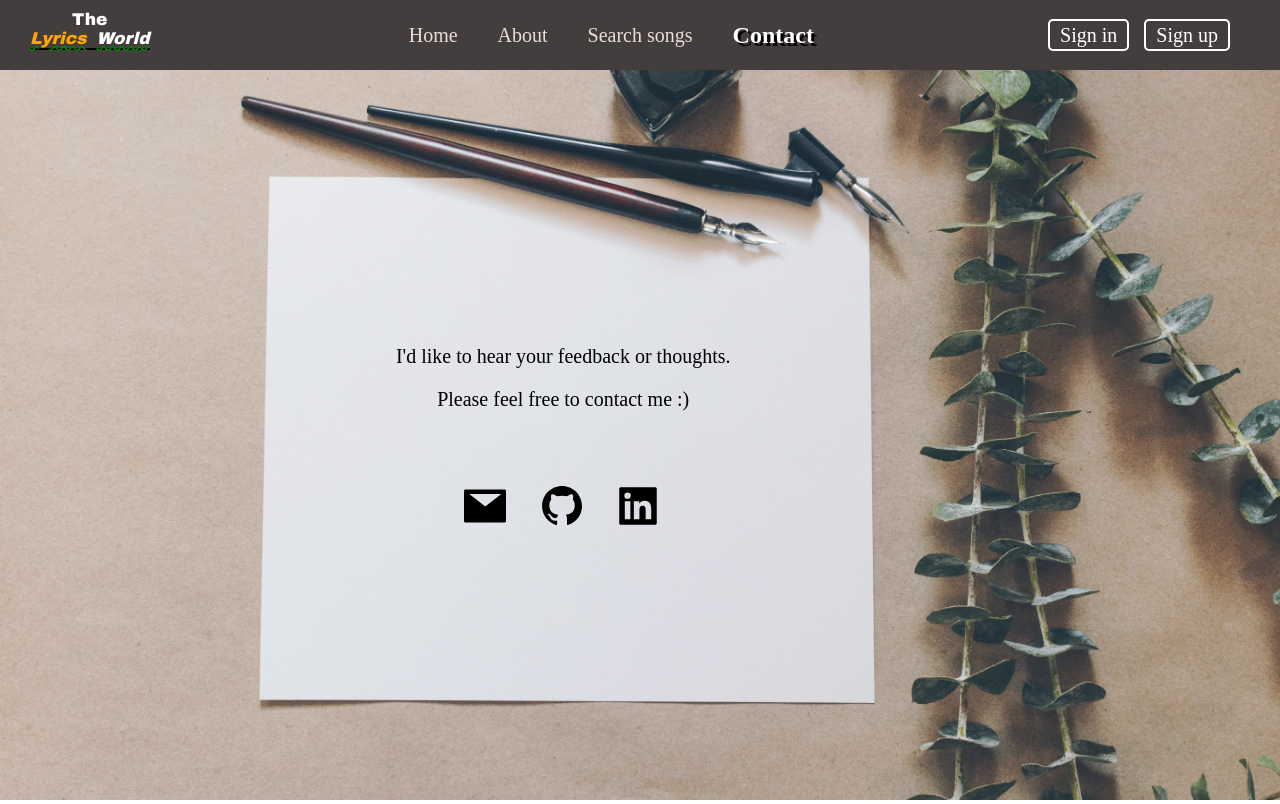
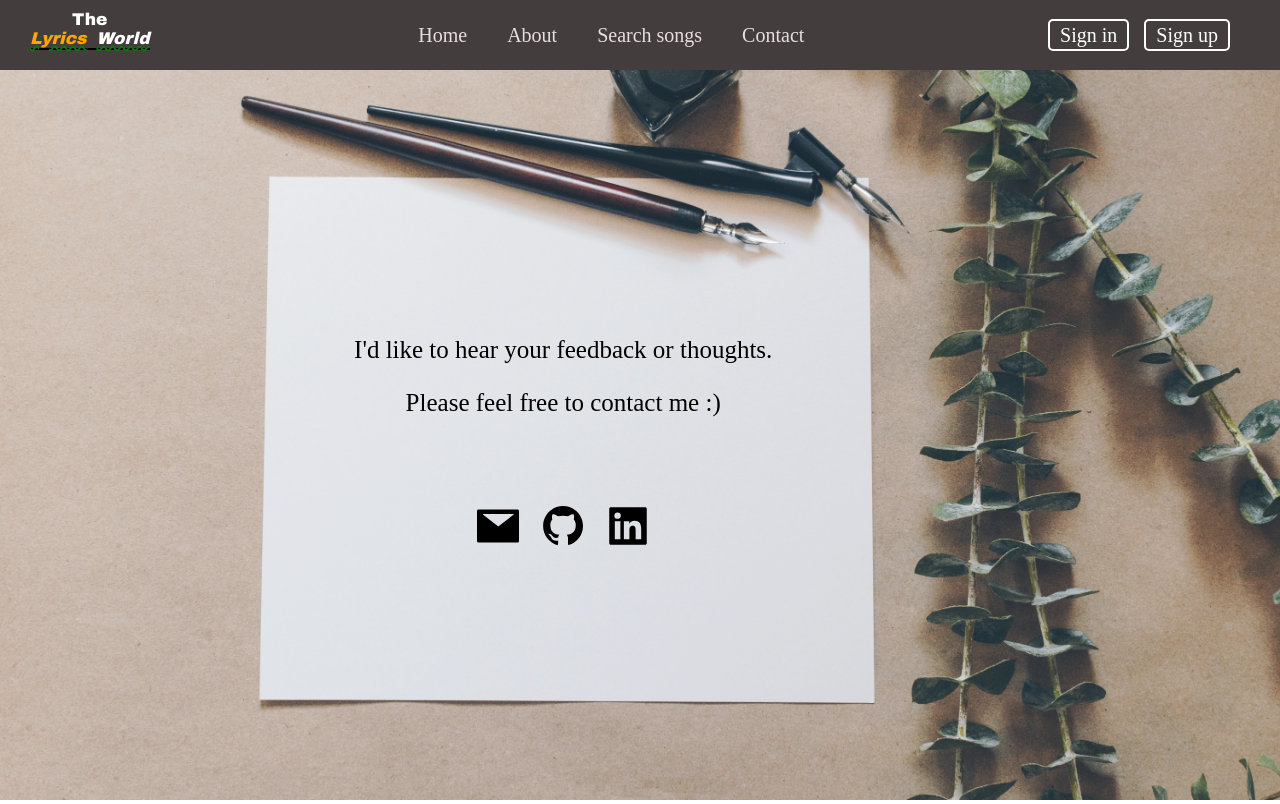
Before and after one commit to D-Nam/dahyeon-final-project, a React (Create React App) app in the folder client/: page /contact in a window 1280 px wide. Built offline with nearby package versions, Linux system fonts and the light colour scheme.

Commit message:
create sidebar

```diff
--- /dev/null
+++ b/client/src/components/MenuLinkTo.js
@@ -0,0 +1,38 @@
+import { Link } from 'react-router-dom';
+
+import styled from 'styled-components';
+
+const MenuLinkTo = ({ path, title }) => {
+  return (
+    <>
+      <SidebarLink to={path}>
+        <div>
+          <SidebarLabel>{title}</SidebarLabel>
+        </div>
+      </SidebarLink>
+    </>
+  );
+};
+
+export default MenuLinkTo;
+
+const SidebarLink = styled(Link)`
+  display: flex;
+  color: black;
+  justify-content: space-between;
+  align-items: center;
+  height: 60px;
+  text-decoration: none;
+  font-size: 18px;
+
+  &:hover {
+    background: #252831;
+    color: white;
+    border-left: 4px solid #e59b8a;
+    cursor: pointer;
+  }
+`;
+
+const SidebarLabel = styled.span`
+  margin-left: 18px;
+`;
--- a/client/src/components/Navbar.js
+++ b/client/src/components/Navbar.js
@@ -1,13 +1,18 @@
-import { NavLink, useNavigate } from 'react-router-dom';
-import { useContext } from 'react';
+import { Link, useNavigate } from 'react-router-dom';
+import { useState, useContext, useEffect } from 'react';
 import { UserContext } from '../context/UserContext';
 import { BiSolidUserCircle } from 'react-icons/bi';
 import { BiMenu } from 'react-icons/bi';
-
+import { AiOutlineClose } from 'react-icons/ai';
+import MenuLinkTo from './MenuLinkTo';
 import styled from 'styled-components';
 
 const Navbar = () => {
   const { signedInUser_id, setSignedInUser_id } = useContext(UserContext);
+
+  useEffect(() => {
+    console.log(signedInUser_id);
+  }, [signedInUser_id]);
   const navigate = useNavigate();
 
   const handleClick = (e) => {
@@ -17,6 +22,10 @@ const Navbar = () => {
     window.alert('Signed out successfully!');
     navigate('/');
   };
+
+  const [sidebar, setSidebar] = useState(false);
+
+  const showSidebar = () => setSidebar(!sidebar);
 
   return (
     <>
@@ -49,10 +58,9 @@ const Navbar = () => {
           <SignInDiv>
             {signedInUser_id ? (
               <GreetUser>
-                Hi, {signedInUser_id._id}
-                <NavLink to={`/myPage/${signedInUser_id._id}`}>
+                <Link to={`/myPage/${signedInUser_id._id}`}>
                   <UserIcon size={'2em'} />
-                </NavLink>
+                </Link>
                 <SignInUpOutLink to='/' onClick={handleClick}>
                   Sign out
                 </SignInUpOutLink>
@@ -64,18 +72,53 @@ const Navbar = () => {
               </AccountDiv>
             )}
           </SignInDiv>
-          <MenuBtn>
-            <MenuIcon size={'2rem'} />
-          </MenuBtn>
+
+          {!sidebar ? (
+            <MenuBtn>
+              <MenuIcon size={'2rem'} onClick={showSidebar} />
+            </MenuBtn>
+          ) : (
+            <CloseIcon size={'2rem'} onClick={showSidebar} />
+          )}
         </NavbarContainer>
       </Nav>
+
+      <SidebarNav sidebar={sidebar}>
+        <SidebarWrap>
+          <MenuLinkTo path='/' title='Home' />
+          <MenuLinkTo path='/about' title='About' />
+          <MenuLinkTo path='/searchSongs' title='Search Songs' />
+          <MenuLinkTo path='/contact' title='Contact' />
+          {signedInUser_id && (
+            <>
+              {' '}
+              <MenuLinkTo
+                path={`/myPage/${signedInUser_id._id}`}
+                title='My Page'
+              />
+              <SignOutDiv>
+                <SideBarSignOutLink to='/' onClick={handleClick}>
+                  Sign out
+                </SideBarSignOutLink>
+              </SignOutDiv>
+            </>
+          )}
+
+          {!signedInUser_id && (
+            <>
+              <MenuLinkTo path='/signIn' title='Sign In' />
+              <MenuLinkTo path='/signUp' title='Sign Up' />
+            </>
+          )}
+        </SidebarWrap>
+      </SidebarNav>
     </>
   );
 };
 
 export default Navbar;
 
-const Nav = styled.div`
+const Nav = styled.nav`
   position: fixed;
   background-color: #433e3d;
   height: 50px;
@@ -153,7 +196,7 @@ const Logo3 = styled.div`
   color: white;
 `;
 
-const LogoLink = styled(NavLink)`
+const LogoLink = styled(Link)`
   text-decoration: none;
 `;
 
@@ -167,7 +210,7 @@ const NavUl = styled.ul`
   }
 `;
 
-const NavbarLink = styled(NavLink)`
+const NavbarLink = styled(Link)`
   color: #e8dede;
   display: flex;
   align-items: center;
@@ -212,7 +255,7 @@ const AccountDiv = styled.div`
   }
 `;
 
-const SignInUpOutLink = styled(NavLink)`
+const SignInUpOutLink = styled(Link)`
   color: white;
   text-decoration: none;
   margin-left: 15px;
@@ -257,3 +300,54 @@ const MenuIcon = styled(BiMenu)`
     display: none;
   }
 `;
+
+const SidebarNav = styled.nav`
+  background: #f3edeb;
+  width: 250px;
+  height: 100vh;
+  display: flex;
+  justify-content: center;
+  position: fixed;
+  top: 50px;
+  right: ${({ sidebar }) => (sidebar ? '0' : '-100%')};
+  transition: 350ms;
+  z-index: 10;
+
+  @media screen and (min-width: 426px) {
+    top: 55px;
+  }
+
+  @media screen and (min-width: 768px) {
+    top: 70px;
+  }
+
+  @media screen and (min-width: 769px) {
+    display: none;
+  }
+`;
+
+const SidebarWrap = styled.div`
+  width: 100%;
+`;
+
+const CloseIcon = styled(AiOutlineClose)`
+  display: block;
+  color: white;
+  border: none;
+  background: none;
+  cursor: pointer;
+  margin-right: 15px;
+
+  @media screen and (min-width: 769px) {
+    display: none;
+  }
+`;
+
+const SignOutDiv = styled.div`
+  margin-top: 20px;
+  margin-left: 18px;
+`;
+
+const SideBarSignOutLink = styled(Link)`
+  color: black;
+`;
--- a/client/src/pages/Contact.js
+++ b/client/src/pages/Contact.js
@@ -13,23 +13,20 @@ const Contact = () => {
           <p>I'd like to hear your feedback or thoughts.</p>
           <p>Please feel free to contact me :)</p>
         </Message>
-        <GmailDiv>
+
+        <IconDiv>
           <Link to='mailto:dahyeon.futuredev@gmail.com'>
             <GmailIcon size={'3rem'} />
           </Link>
-        </GmailDiv>
 
-        <GithubDiv>
           <Link to='https://github.com/D-Nam'>
             <GithubIcon size={'3rem'} />
           </Link>
-        </GithubDiv>
 
-        <LinkedInDiv>
           <Link to='https://www.linkedin.com/in/dahyeon-nam'>
             <LinkedInIcon size={'3rem'} />
           </Link>
-        </LinkedInDiv>
+        </IconDiv>
       </Container>
     </>
   );
@@ -44,46 +41,62 @@ const Container = styled.div`
 `;
 
 const Image = styled.img`
+  display: none;
+
+  @media screen and (min-width: 426px) {
+    display: block;
     background-size: cover;
     background-position: center;
     height: 100vh;
     width: 100%;
     opacity: 0.9;
+  }
 `;
 
 const Message = styled.div`
   color: black;
-  font-size: 20px;
+  font-size: 15px;
+  margin-top: 200px;
+
+  @media screen and (min-width: 426px) {
+    font-size: 16px;
     position: absolute;
-  top: 47%;
+    top: 16%;
     left: 44%;
     transform: translate(-50%, -50%);
+  }
+
+  @media screen and (min-width: 769px) {
+    font-size: 20px;
+  }
+
+  @media screen and (min-width: 1025px) {
+    top: 22%;
+    font-size: 25px;
+  }
 `;
 
-const GmailDiv = styled.div`
+const IconDiv = styled.div`
+  margin-top: 45px;
+  display: flex;
+  justify-content: center;
+  gap: 17px;
+
+  @media screen and (min-width: 426px) {
+    margin-top: 0px;
     position: absolute;
-  top: 60%;
-  left: 36%;
+    top: 66%;
+    left: 44%;
+    transform: translate(-50%, -50%);
+  }
 `;
 
 const GmailIcon = styled(AiFillMail)`
   color: black;
 `;
 
-const GithubDiv = styled.div`
-  position: absolute;
-  top: 60%;
-  left: 42%;
-`;
-
 const GithubIcon = styled(BiLogoGithub)`
   color: black;
-`;
-
-const LinkedInDiv = styled.div`
-  position: absolute;
-  top: 60%;
-  left: 48%;
 `;
 
 const LinkedInIcon = styled(AiFillLinkedin)`
--- a/client/src/pages/Home.js
+++ b/client/src/pages/Home.js
@@ -67,7 +67,7 @@ const MessageDiv = styled.div`
   top: 55%;
   left: 50%;
   transform: translate(-50%, -50%);
-  background: rgba(95, 88, 85, 0.96);
+  background: rgba(232, 230, 230, 0.96);
   border-radius: 30px;
   padding: 50px;
 
@@ -77,9 +77,7 @@ const MessageDiv = styled.div`
 `;
 
 const Message = styled.div`
-  font-family: monospace;
-  color: #ffffff;
-  text-shadow: 3px 3px black;
+  color: black;
   position: relative;
   font-size: 20px;
   font-weight: bold;
@@ -104,17 +102,13 @@ const Message = styled.div`
   }
 
   @media screen and (min-width: 768px) {
-    font-size: 35px;
+    font-size: 20px;
   }
 `;
 
 const LinktoSearchSongs = styled(Link)`
-  color: white;
-  font-size: 20px;
-
-  &:hover {
-    color: #f08080;
-  }
+  color: #f08080;
+  font-size: 18px;
 `;
 
 const Container2 = styled.div`
--- a/client/src/pages/SignIn.js
+++ b/client/src/pages/SignIn.js
@@ -96,7 +96,7 @@ export default SignIn;
 
 const Background = styled.div`
   position: relative;
-  background: linear-gradient(white, #e9967a);
+  background: #dcd2cf;
   background-size: cover;
   background-position: center;
   height: 100vh;
@@ -105,6 +105,7 @@ const Background = styled.div`
 
 const SignInFormDiv = styled.div`
   border: 4px solid white;
+  border-radius: 30px;
   background: rgba(95, 88, 85, 0.8);
   display: flex;
   justify-content: center;
@@ -171,7 +172,7 @@ const Input = styled.input`
   margin-top: 18px;
 
   &:focus {
-    outline: 4px solid #e9967a;
+    outline: 4px solid #e59b8a;
   }
 
   @media screen and (min-width: 426px) {
@@ -190,7 +191,7 @@ const Button = styled.button`
   margin-bottom: 40px;
   border: 2px solid white;
   border-radius: 20px;
-  background-color: #add8e6;
+  background-color: #72c7d1;
 
   &:hover {
     cursor: pointer;
@@ -221,9 +222,8 @@ const SignUpMessage = styled.div`
 `;
 
 const LinkToSignUp = styled(Link)`
-  color: white;
+  color: #f08080;
   margin-left: 10px;
-  text-decoration: none;
 
   &:hover {
     text-decoration: underline;
--- a/client/src/pages/SignUp.js
+++ b/client/src/pages/SignUp.js
@@ -104,6 +104,7 @@ const Image = styled.img`
 
 const SignInFormDiv = styled.div`
   border: 4px solid white;
+  border-radius: 30px;
   background: rgba(95, 88, 85, 0.94);
   display: flex;
   justify-content: center;
@@ -172,7 +173,7 @@ const Input = styled.input`
   margin-top: 18px;
 
   &:focus {
-    outline: 4px solid #e9967a;
+    outline: 4px solid #e59b8a;
   }
 
   @media screen and (min-width: 426px) {
@@ -189,7 +190,7 @@ const Button = styled.button`
   margin-top: 25px;
   border: 2px solid white;
   border-radius: 20px;
-  background-color: #add8e6;
+  background-color: #72c7d1;
 
   &:hover {
     cursor: pointer;
@@ -204,7 +205,7 @@ const Button = styled.button`
 `;
 
 const SignInMessage = styled.p`
-  margin-top: 25px;
+  margin-top: 15px;
   font-size: 17px;
   color: #e1d8d6;
 `;
@@ -212,7 +213,6 @@ const SignInMessage = styled.p`
 const LinkToSignIn = styled(Link)`
   color: white;
   margin-left: 10px;
-  text-decoration: none;
 
   &:hover {
     text-decoration: underline;
```
Lines whose indentation alone changed are shown as unchanged.
